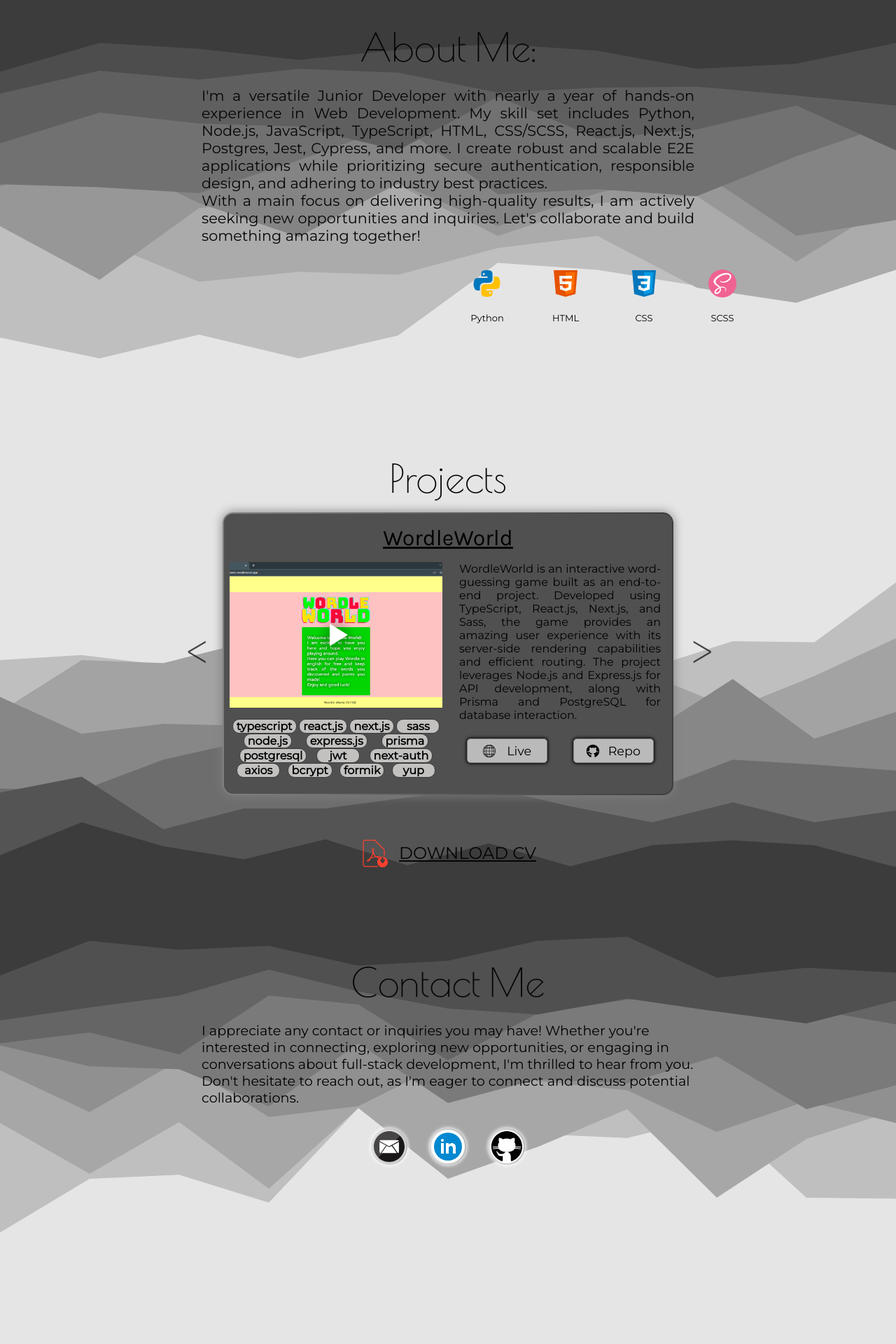
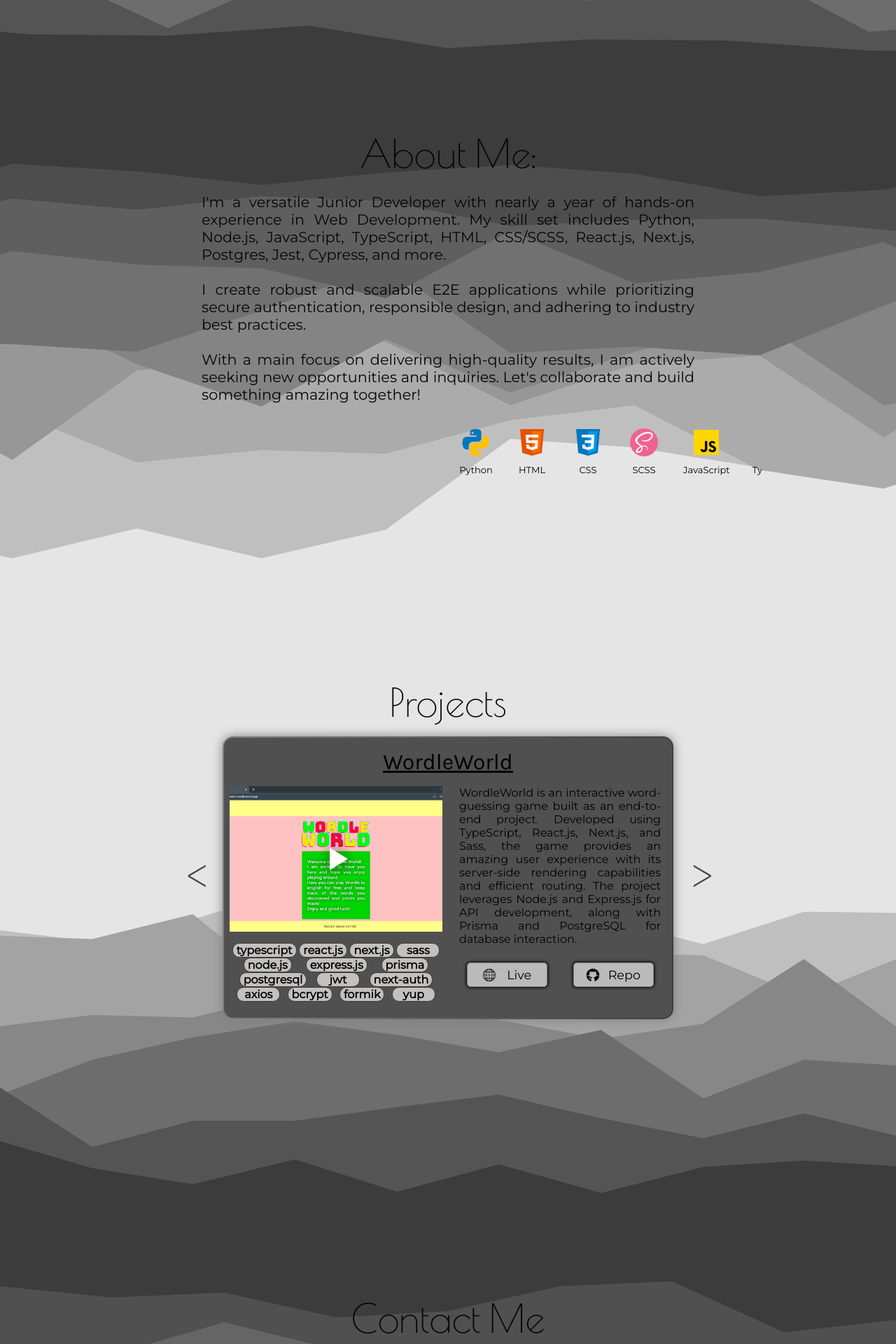
Before and after one commit to igor-ht/my-portfolio, a Next.js app in the folder client/: page / in a window 1280 px wide. Shown: the part 780-2700 px from the top of the page at 70% size. Built offline with nearby package versions, Linux system fonts and the light colour scheme; grey boxes are pictures that could not be loaded.

Commit message:
general styling improvement

```diff
--- a/client/src/app/components/Header/Header.tsx
+++ b/client/src/app/components/Header/Header.tsx
@@ -3,11 +3,18 @@
 import './style.scss';
 import Image from 'next/image';
 import { poiret_one } from '@/libs/fonts';
+import { useEffect } from 'react';
 
 import useScrollInteraction from '@/libs/hooks/useScrollInteraction';
 
 export default function Header() {
 	const [scrollDirection] = useScrollInteraction();
+
+	useEffect(() => {
+		const navbar = document.getElementById('navbar');
+		const navbarHeight = navbar?.offsetHeight;
+		if (navbar && navbarHeight) document.documentElement.style.setProperty('--scroll-padding', navbarHeight + 'px');
+	}, []);
 
 	return (
 		<header
--- a/client/src/app/components/Header/style.scss
+++ b/client/src/app/components/Header/style.scss
@@ -69,7 +69,7 @@
   }
 }
 
-@media (max-width: 700px) {
+@media (max-width: 780px) {
   #navbar {
     nav {
       grid-template-columns: 1fr;
--- a/client/src/app/components/Main/components/AboutMe/AboutMe.tsx
+++ b/client/src/app/components/Main/components/AboutMe/AboutMe.tsx
@@ -9,8 +9,12 @@ export default function AboutMe() {
 			<div className="resume">
 				<p className={`${montserrat.className}`}>
 					I&apos;m a versatile Junior Developer with nearly a year of hands-on experience in Web Development. My skill set includes Python,
-					Node.js, JavaScript, TypeScript, HTML, CSS/SCSS, React.js, Next.js, Postgres, Jest, Cypress, and more. I create robust and
-					scalable E2E applications while prioritizing secure authentication, responsible design, and adhering to industry best practices.
+					Node.js, JavaScript, TypeScript, HTML, CSS/SCSS, React.js, Next.js, Postgres, Jest, Cypress, and more.
+					<br />
+					<br />
+					I create robust and scalable E2E applications while prioritizing secure authentication, responsible design, and adhering to
+					industry best practices.
+					<br />
 					<br />
 					With a main focus on delivering high-quality results, I am actively seeking new opportunities and inquiries. Let&apos;s
 					collaborate and build something amazing together!
--- a/client/src/app/components/Main/components/AboutMe/style.scss
+++ b/client/src/app/components/Main/components/AboutMe/style.scss
@@ -11,34 +11,34 @@
     transform: translateX(30%);
   }
   100% {
-    transform: translateX(calc(-530%));
+    transform: translateX(calc(-50% * 7));
   }
 }
 
 #about-me {
-  min-height: 30rem;
+  height: 100dvh;
   width: 100dvw;
   background-image: url("/second-background.svg");
   background-position: center;
   background-repeat: no-repeat;
   background-size: cover;
-  aspect-ratio: 900/450;
+  aspect-ratio: 2/1;
   filter: invert(var(--filter));
+  display: flex;
+  flex-direction: column;
+  align-items: center;
 
   .title {
     font-size: 3.5rem;
     text-align: center;
     color: var(--color);
     margin-bottom: 1.5rem;
-    margin-top: 1.5rem;
+    margin-top: 1rem;
     filter: invert(var(--filter));
   }
 
   .resume {
     font-size: 1.5rem;
-    display: flex;
-    flex-direction: row;
-    justify-content: center;
 
     p {
       color: var(--color);
@@ -53,20 +53,19 @@
   .skills {
     width: 70dvw;
     overflow: hidden;
-    margin: auto;
+    margin-top: 1rem;
 
     .icons {
       animation: iconAnimation 10s linear infinite;
       animation-direction: alternate;
       display: flex;
-      margin-bottom: 4rem;
 
       &:hover {
         animation-play-state: paused;
       }
 
       span {
-        margin: 2rem;
+        margin: 1rem;
         text-align: center;
         img {
           width: 48px;
@@ -76,19 +75,20 @@
         }
         p {
           font-size: small;
+          margin: 0;
+          margin-top: 0.2rem;
         }
       }
     }
   }
 }
 
-@media (max-width: 700px) {
+@media (max-width: 780px) {
   #about-me {
-    min-height: 40rem;
     .resume {
       p {
         font-size: 1.1rem;
-        max-width: 80dvw;
+        max-width: 85dvw;
       }
     }
     .skills {
--- a/client/src/app/components/Main/components/ContactMe/style.scss
+++ b/client/src/app/components/Main/components/ContactMe/style.scss
@@ -1,12 +1,16 @@
 #contact-me {
-  min-height: 30rem;
+  height: 100dvh;
   width: 100dvw;
   background-image: url("/fourth-background.svg");
   background-position: center;
   background-repeat: no-repeat;
   background-size: cover;
-  aspect-ratio: 900/450;
+  aspect-ratio: 2/1;
   filter: invert(var(--filter));
+  display: flex;
+  flex-direction: column;
+  align-items: center;
+  justify-content: center;
 
   .title {
     font-size: 3.5rem;
@@ -51,7 +55,7 @@
   }
 }
 
-@media (max-width: 700px) {
+@media (max-width: 780px) {
   #contact-me {
     min-height: 40rem;
     .resume {
--- a/client/src/app/components/Main/components/Home/style.scss
+++ b/client/src/app/components/Main/components/Home/style.scss
@@ -1,24 +1,24 @@
 #home {
-  min-height: 30rem;
+  height: 100dvh;
+  width: 100dvw;
   background-image: url("/first-background.svg");
   background-position: center;
   background-repeat: no-repeat;
   background-size: cover;
-  aspect-ratio: 900/450;
+  aspect-ratio: 2/1;
   filter: invert(var(--filter));
+  display: flex;
+  justify-content: center;
 
   .intro {
-    margin-top: 1rem;
+    margin-top: 2rem;
     display: flex;
     flex-direction: column;
-    align-items: center;
 
     .greet {
       display: flex;
       flex-direction: row;
       align-items: flex-end;
-      margin: auto;
-      width: 43rem;
 
       span {
         display: flex;
@@ -58,13 +58,12 @@
   }
 }
 
-@media (max-width: 700px) {
+@media (max-width: 780px) {
   #home {
-    min-height: 40rem;
+    height: calc(100dvh - 6rem);
     .intro {
-      margin-top: 6rem;
-      flex-direction: column;
       .greet {
+        max-width: 85dvw;
         margin-left: 0.2rem;
         display: flex;
         flex-direction: row;
--- a/client/src/app/components/Main/components/Projects/Projects.tsx
+++ b/client/src/app/components/Main/components/Projects/Projects.tsx
@@ -55,7 +55,7 @@ export default function Projects() {
 					<p className={poiret_one.className}>&gt;</p>
 				</button>
 			</div>
-			<div className="download-cv">
+			{/* <div className="download-cv">
 				<Link
 					href={'/documents/igor_hamburger_cv.pdf'}
 					download="igor_hamburger_cv.pdf"
@@ -69,7 +69,7 @@ export default function Projects() {
 					/>
 					<p className={montserrat.className}>DOWNLOAD CV </p>
 				</Link>
-			</div>
+			</div> */}
 		</div>
 	);
 }
--- a/client/src/app/components/Main/components/Projects/style.scss
+++ b/client/src/app/components/Main/components/Projects/style.scss
@@ -1,17 +1,20 @@
 #projects {
-  min-height: 30rem;
+  height: 100dvh;
   width: 100dvw;
   background-image: url("/third-background.svg");
   background-position: center;
   background-repeat: no-repeat;
   background-size: cover;
-  aspect-ratio: 900/450;
+  aspect-ratio: 2/1;
   filter: invert(var(--filter));
+  display: flex;
+  flex-direction: column;
+  align-items: center;
 
   .title {
     font-size: 3.5rem;
+    margin-bottom: 1rem;
     margin-top: 0;
-    margin-bottom: 1rem;
     text-align: center;
     color: var(--color);
     filter: invert(var(--filter));
@@ -20,7 +23,6 @@
   .projects-album {
     height: 25rem;
     width: 50rem;
-    margin: auto;
     display: grid;
     grid-template-columns: 0.5fr 2fr 0.5fr;
     margin-bottom: 3rem;
@@ -82,7 +84,7 @@
   }
 }
 
-@media (max-width: 700px) {
+@media (max-width: 780px) {
   #projects {
     min-height: 40rem;
     .projects-album {
--- a/client/src/app/layout.scss
+++ b/client/src/app/layout.scss
@@ -2,9 +2,9 @@ html {
   all: unset;
   width: 100dvw;
   background-color: var(--background-color);
-  scroll-snap-type: y mandatory;
+  scroll-snap-type: y proximity;
   scroll-behavior: smooth;
-  scroll-padding: var(--scroll-padding, 9rem);
+  scroll-padding: var(--scroll-padding, 8rem);
   overflow-x: hidden;
   overflow-y: auto;
 
@@ -44,11 +44,10 @@ body {
   flex-direction: column;
 }
 
-@media (max-width: 700px) {
+@media (max-width: 780px) {
   html {
-    scroll-padding: var(--scroll-padding, 3rem);
+    scroll-padding: var(--scroll-padding, 6rem);
     ::-webkit-scrollbar {
-      width: 0;
       background-color: transparent;
     }
   }
```
